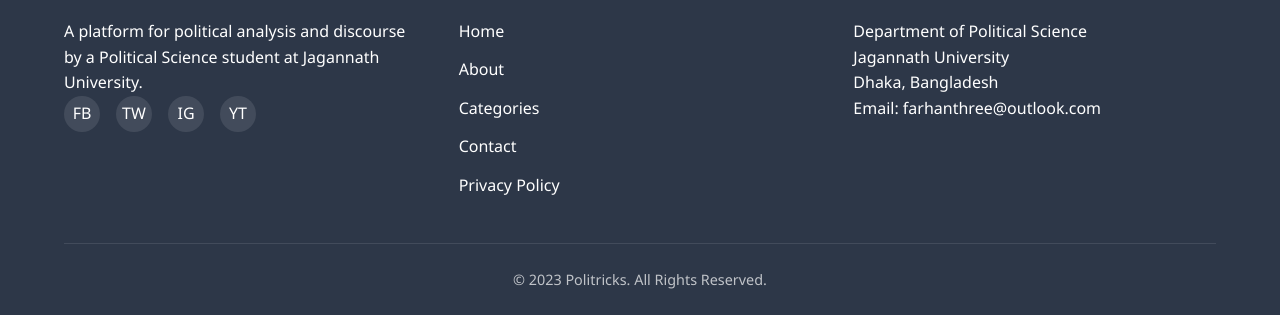
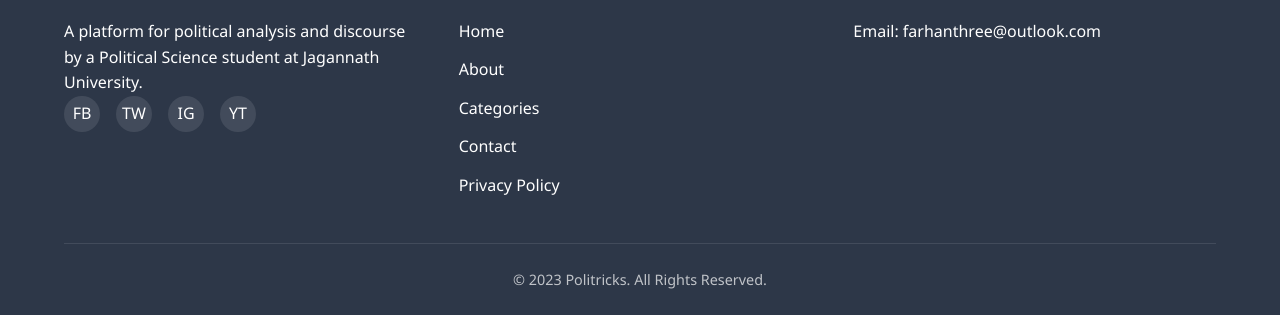
Before and after one commit to Farhan31019/my_website, a plain HTML site: page index.html in a window 1280 px wide. Shown: the part 2068-2383 px from the top of the page. Drawn offline with Linux system fonts and the light colour scheme.

Commit message:
Update index.html

```diff
--- a/index.html
+++ b/index.html
@@ -596,9 +596,9 @@
 
                 <div class="footer-section">
                     <h3>Contact Info</h3>
-                    <p>Department of Political Science<br>
-                    Jagannath University<br>
-                    Dhaka, Bangladesh</p>
+
+
+
                     <p>Email: farhanthree@outlook.com</p>
                 </div>
             </div>
```
